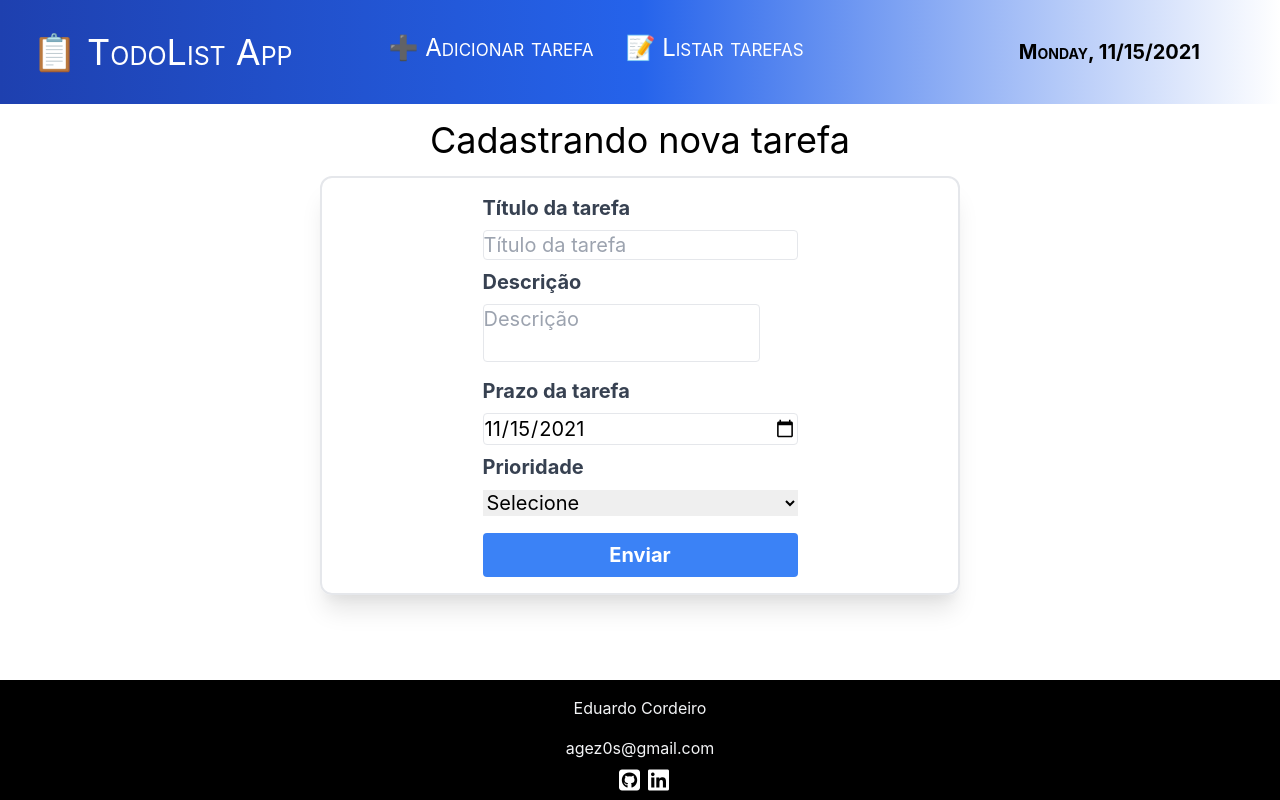
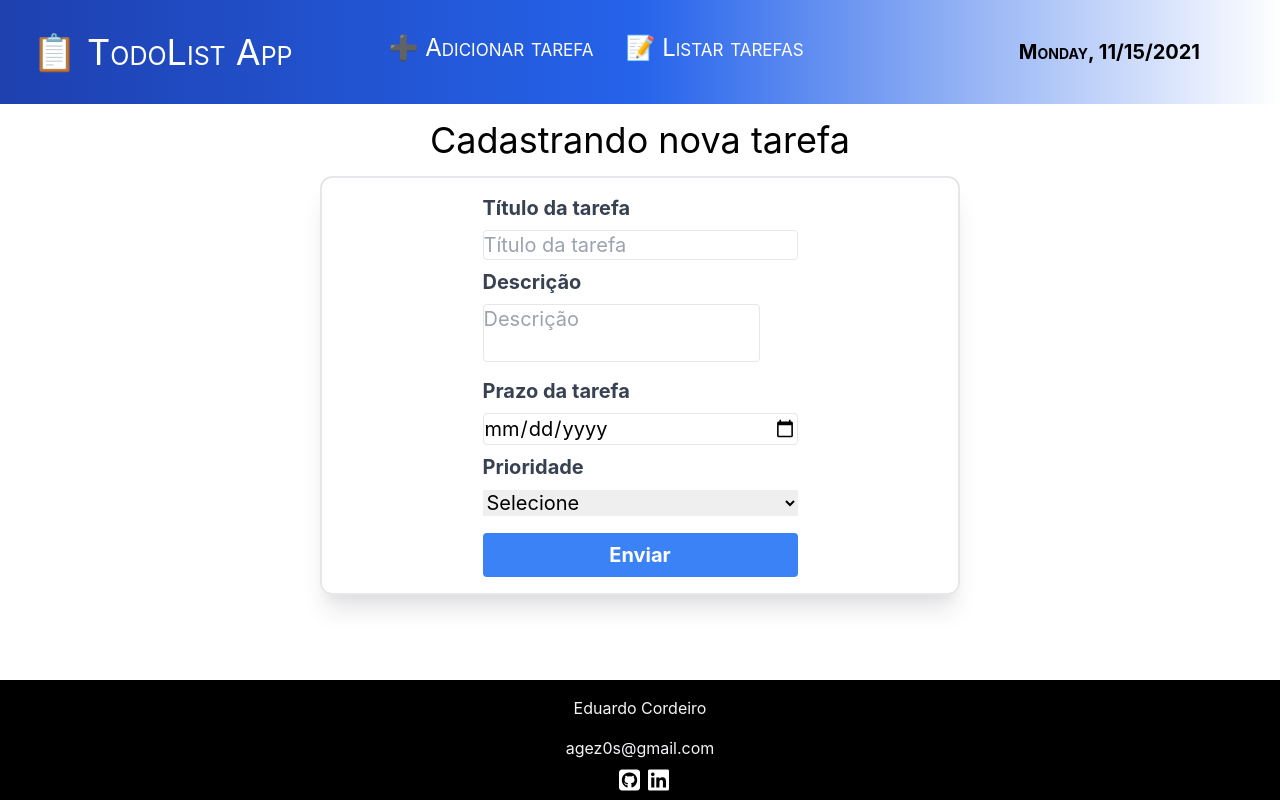
Before and after one commit to agez0s/M3-Projeto-Final-Frontend, a React (Create React App) app: page /cadastro in a window 1280 px wide. Built offline with nearby package versions, Linux system fonts and the light colour scheme.

Commit message:
Date fix

```diff
--- a/src/pages/Cadastro/Cadastro.js
+++ b/src/pages/Cadastro/Cadastro.js
@@ -4,7 +4,6 @@ import { useNavigate } from "react-router-dom";
 
 const Cadastro = () => {
   const navigate = useNavigate();
-  let hoje = new Date().toISOString().substr(0, 10);
   const handleSubmit = async (evento) => {
     evento.preventDefault();
     const titulo = evento.target.titulo.value;
@@ -22,7 +21,6 @@ const Cadastro = () => {
       prioridade,
       status,
     };
-
     const request = await Api.fetchPost(todo);
     if (request.status === 500) {
       botao.className =
@@ -98,7 +96,6 @@ const Cadastro = () => {
             id="prazo"
             type="date"
             name="prazo"
-            value={hoje}
             className="border rounded border-blue w-full"
             required
           />
--- a/src/pages/Edit/Edit.js
+++ b/src/pages/Edit/Edit.js
@@ -7,8 +7,8 @@ const Edit = () => {
   const [todo, setTodo] = useState({});
   useEffect(() => {
     getTodoById();
-  }, []); //eslint-disable-next-line no-use-before-define
-
+      // eslint-disable-next-line react-hooks/exhaustive-deps
+  }, []);
   const { id } = useParams();
 
   const getTodoById = async () => {
--- a/src/pages/View/View.js
+++ b/src/pages/View/View.js
@@ -21,6 +21,7 @@ const View = () => {
   // chamando a funcao getMusicaById
   useEffect(() => {
     getTodoById();
+      // eslint-disable-next-line react-hooks/exhaustive-deps
   }, []);
 
   // acessa o id no parametro da url;
@@ -32,16 +33,18 @@ const View = () => {
     const todo = await request.json();
     setTodo(todo);
   };
-
   let dataPrazo = new Date(todo.prazo).toLocaleString(undefined, {
     day: "numeric",
     month: "numeric",
     year: "numeric",
+    timeZone: "UTC"
+
   });
   let dataCriacao = new Date(todo.dataCriacao).toLocaleString(undefined, {
     day: "numeric",
     month: "numeric",
     year: "numeric",
+    timeZone: "UTC"
   });
   let hoje = new Date().toISOString();
   let textoPrazo = "";
```
